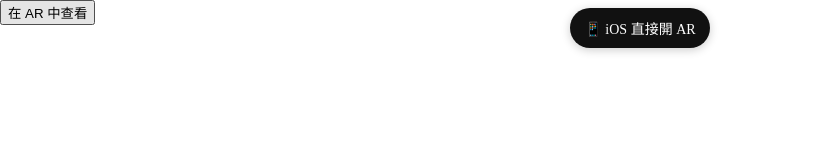
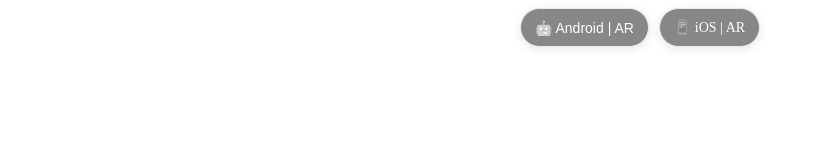
Before and after one commit to terakieR116/ar_ele, a plain HTML site: page index.html in a window 1280 px wide. Shown: the whole page, without its empty margins (0-823 px from the left). Drawn offline with Linux system fonts and the light colour scheme; some packages are replaced by stand-ins of ours; a script that the page names is missing.

Commit message:
Update index.html

```diff
--- a/index.html
+++ b/index.html
@@ -8,22 +8,25 @@
   <style>
     html, body { margin:0; height:100%; }
     model-viewer { width:100vw; height:100vh; display:block; }
-    /* 置頂的 iOS AR 按鈕（永遠可見，不會被 100vh 蓋掉） */
-    #iosBar {
-      position: fixed; left: 0; right: 0;
+    /* 置頂按鈕列（並列） */
+    #topBar{
+      position: fixed; left:0; right:0;
       top: calc(8px + env(safe-area-inset-top, 0px));
-      z-index: 10000; display: flex; justify-content: center;
-      pointer-events: none; /* 下面3D可旋轉；按鈕本身可點 */
+      z-index: 10000; display:flex; justify-content:center; gap:10px;
+      pointer-events: none;
     }
-    #openAR {
-      pointer-events: auto;
-      padding: 10px 14px; border-radius: 999px;
-      background:#111; color:#fff; text-decoration:none;
-      box-shadow:0 2px 10px rgba(0,0,0,.2); font-size:14px;
+    .topBtn{
+      pointer-events:auto;
+      padding:10px 14px; border-radius:999px; border:1px solid #ddd;
+      background:#111; color:#fff; text-decoration:none; font-size:14px;
+      box-shadow:0 2px 10px rgba(0,0,0,.2);
     }
-    /* in-app 提示條 */
-    #inappTip {
-      position: fixed; left:0; right:0; top:0;
+    .topBtn[disabled]{
+      opacity:.5; cursor:not-allowed;
+    }
+    /* in-app 提示（LINE/FB 內建瀏覽器） */
+    #inappTip{
+      position:fixed; left:0; right:0; top:0;
       padding:10px; background:#fff3cd; border-bottom:1px solid #ffeeba;
       font-size:14px; text-align:center; z-index:10001; display:none;
     }
@@ -31,11 +34,10 @@
 </head>
 <body>
 
-  <!-- iOS 一鍵開 AR（Quick Look），新分頁開啟，避免被攔截 -->
-  <div id="iosBar">
-    <a id="openAR" rel="ar" target="_blank" href="https://terakieR116.github.io/ar_ele/model_ele.usdz">
-      📱 iOS 直接開 AR
-    </a>
+  <!-- 置頂雙按鈕：Android／iOS 並列 -->
+  <div id="topBar">
+    <button id="openARAndroid" class="topBtn">🤖 Android | AR</button>
+    <a id="openARiOS" class="topBtn" rel="ar" target="_blank" href="model_ele.usdz">📱 iOS | AR</a>
   </div>
   <div id="inappTip">請用「在 Safari 開啟」再試，iOS AR 在 LINE/FB 內建瀏覽器常無法啟動。</div>
 
@@ -48,21 +50,32 @@
     camera-controls
     auto-rotate
     shadow-intensity="1">
-    <!-- Android/WebXR/可用裝置會顯示這顆 -->
-    <button slot="ar-button" id="ar-button">在 AR 中查看</button>
+    <!-- 不再使用 slot 的預設 AR 按鈕，避免畫面多一顆陽春按鈕 -->
   </model-viewer>
 
   <script>
-    // 偵測 in-app（LINE/FB/IG…）→ 顯示提示條
-    (function () {
-      const ua = navigator.userAgent.toLowerCase();
-      const inApp = /(line|fbav|fban|fbios|instagram|gsa|twitter|snapchat)/i.test(ua);
-      if (inApp) document.getElementById('inappTip').style.display = 'block';
-    })();
+    const mv = document.querySelector('model-viewer');
+    const btnAndroid = document.getElementById('openARAndroid');
+    const btnIOS = document.getElementById('openARiOS');
 
-    // iPad 若開「要求桌面版網站」，<model-viewer> 的 AR 鈕可能被隱藏
-    // 我們改成：iOS AR 用上面那顆固定按鈕，永遠可見
-    // （Android 不受影響，仍走 webxr/scene-viewer）
+    // Android 按鈕 → 直接觸發 model-viewer 的 AR
+    btnAndroid.addEventListener('click', () => {
+      try { mv.activateAR(); } catch (e) { /* 裝置不支援就無動作 */ }
+    });
+
+    // 環境偵測（僅用來啟用/停用按鈕與顯示提示，不改變你的原本行為）
+    const ua = navigator.userAgent;
+    const isiOS = /iPhone|iPad|iPod/.test(ua);
+    const isAndroid = /Android/i.test(ua);
+    const inApp = /(Line|FBAV|FBAN|FBIOS|Instagram|GSA|Twitter|Snapchat)/i.test(ua);
+
+    // 若非 Android，將 Android 鈕設為 disabled（避免 iOS 點了沒反應）
+    if (!isAndroid) btnAndroid.setAttribute('disabled', 'true');
+    // 若非 iOS，可把 iOS 鈕灰掉（仍可點開檔案，但多半沒用）
+    if (!isiOS) btnIOS.setAttribute('disabled', 'true');
+
+    // in-app 瀏覽器顯示提示（LINE/FB）
+    if (inApp) document.getElementById('inappTip').style.display = 'block';
   </script>
 
 </body>
```
